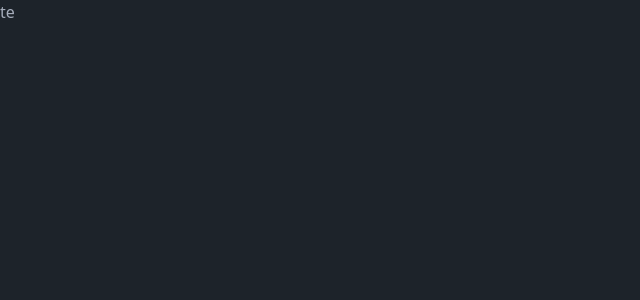
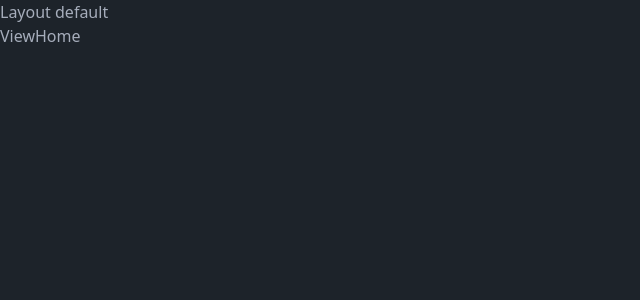
Before and after one commit to ReIay-project/relay-client, a Vue app: page / in a window 1280 px wide. Shown: the top 300 px of the page, without its empty margins (0-640 px from the left). Built offline with nearby package versions, Linux system fonts and the light colour scheme.

Commit message:
CLIENT: add vue-router

```diff
--- a/package.json
+++ b/package.json
@@ -17,7 +17,8 @@
     "@tauri-apps/plugin-shell": "^2",
     "@volar/language-server": "2.4.0-alpha.18",
     "pinia": "^2.2.4",
-    "vue": "^3.3.4"
+    "vue": "^3.3.4",
+    "vue-router": "^4.4.5"
   },
   "devDependencies": {
     "@chromatic-com/storybook": "^1.9.0",
--- a/src/App.vue
+++ b/src/App.vue
@@ -1,31 +1,10 @@
 <template>
   <main>
-    <StorybookExample
-      title="te"
-      :item="{ name: '' }"
-      :list="[]"
-    />
+    <RouterView />
   </main>
 </template>
 
-<script lang="ts">
-import { defineComponent } from 'vue';
-import { invoke } from '@tauri-apps/api/core';
-import StorybookExample from './components/examples/StorybookExample/StorybookExample.vue';
-
-export default defineComponent({
-  name: 'App',
-  components: { StorybookExample },
-  data: () => ({
-    greetMsg: '',
-    name: ''
-  }),
-  methods: {
-    async greet() {
-      this.greetMsg = await invoke('greet', { name: this.name });
-    }
-  }
-});
+<script lang="ts" setup>
 </script>
 
 <style>
--- /dev/null
+++ b/src/assets/enum/Route.ts
@@ -0,0 +1,5 @@
+enum Route  {
+  HOME = 'home'
+}
+
+export default Route;
--- /dev/null
+++ b/src/assets/enum/index.ts
@@ -0,0 +1,3 @@
+import Route from './Route';
+
+export { Route };
--- /dev/null
+++ b/src/layouts/LayoutDefault.vue
@@ -0,0 +1,18 @@
+<template>
+  <div>
+    <div>Layout default</div>
+    <RouterView />
+  </div>
+</template>
+
+<script lang="ts">
+import { defineComponent } from 'vue';
+
+export default defineComponent({
+  name: 'LayoutDefault'
+});
+</script>
+
+<style scoped>
+
+</style>
--- /dev/null
+++ b/src/layouts/LayoutError.vue
@@ -0,0 +1,18 @@
+<template>
+  <div>
+    <div>Layout error</div>
+    <RouterView />
+  </div>
+</template>
+
+<script lang="ts">
+import { defineComponent } from 'vue';
+
+export default defineComponent({
+  name: 'LayoutError'
+});
+</script>
+
+<style scoped>
+
+</style>
--- a/src/main.ts
+++ b/src/main.ts
@@ -1,12 +1,18 @@
+import { createPinia } from 'pinia';
+import { router } from './router';
 import { createApp } from 'vue';
+
 import App from './App.vue';
-import { createPinia } from 'pinia';
 
 // Global styles
 import './assets/style/tailwind.css';
 
+
+// Init Vue plugins
 const globalStore = createPinia();
+
 
 createApp(App)
   .use(globalStore)
+  .use(router)
   .mount('#app');
--- /dev/null
+++ b/src/router/index.ts
@@ -0,0 +1,29 @@
+import { createRouter, createWebHistory, RouteRecordRaw } from 'vue-router';
+import LayoutDefault from '../layouts/LayoutDefault.vue';
+import ViewHome from '../views/ViewHome.vue';
+import { Route } from '../assets/enum';
+
+
+
+const routes: RouteRecordRaw[] = [
+  {
+    path: '/',
+    component: LayoutDefault,
+    children: [
+      {
+        path: '/',
+        component: ViewHome,
+        name: Route.HOME
+      }
+    ]
+  },
+  {
+    path: '/:pathMatch(.*)*',
+    component: () => import('../layouts/LayoutError.vue'),
+  }
+];
+
+export const router = createRouter({
+  history: createWebHistory(),
+  routes,
+});
--- /dev/null
+++ b/src/views/ViewHome.vue
@@ -0,0 +1,13 @@
+<template>
+  <div>
+    ViewHome
+  </div>
+</template>
+
+<script setup lang="ts">
+
+</script>
+
+<style scoped>
+
+</style>
```
Also changed, not shown: 1 other file (tests, documents, lock files or other folders).
